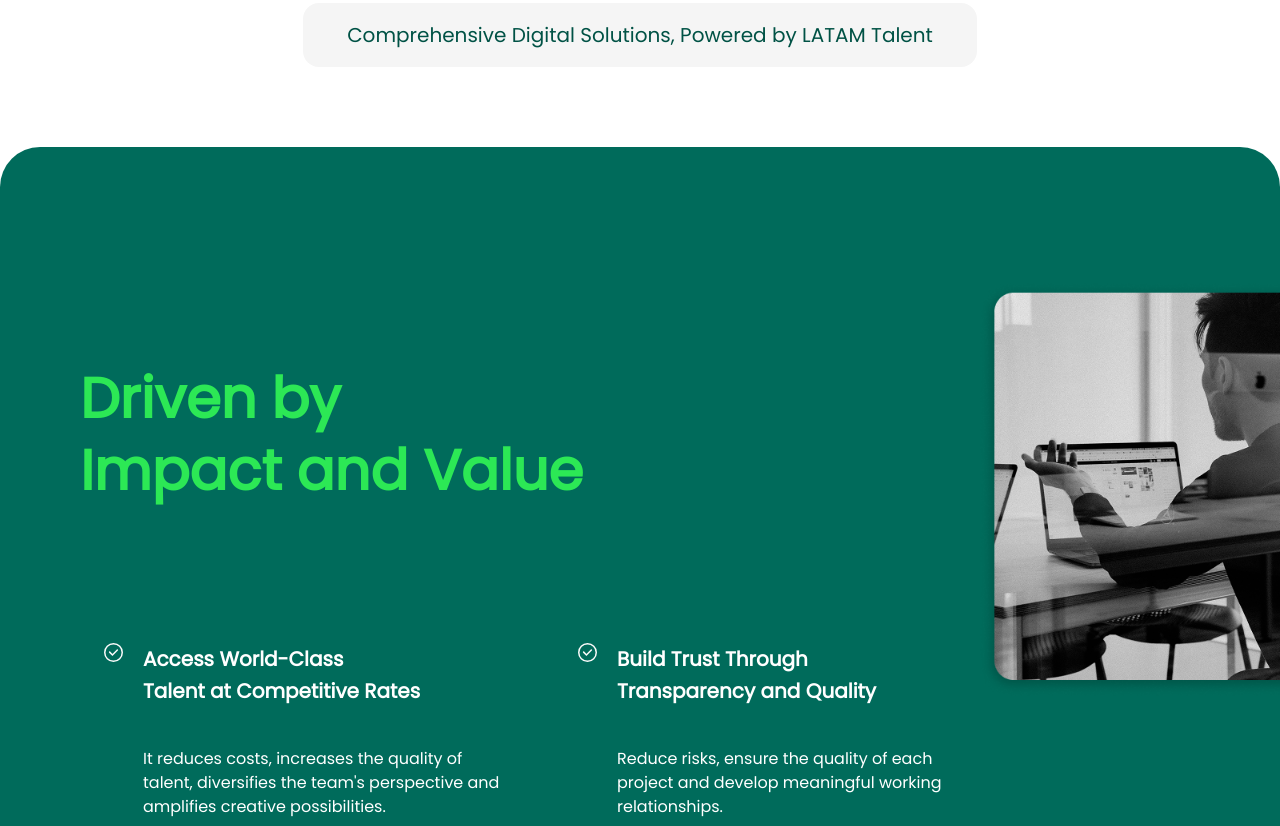
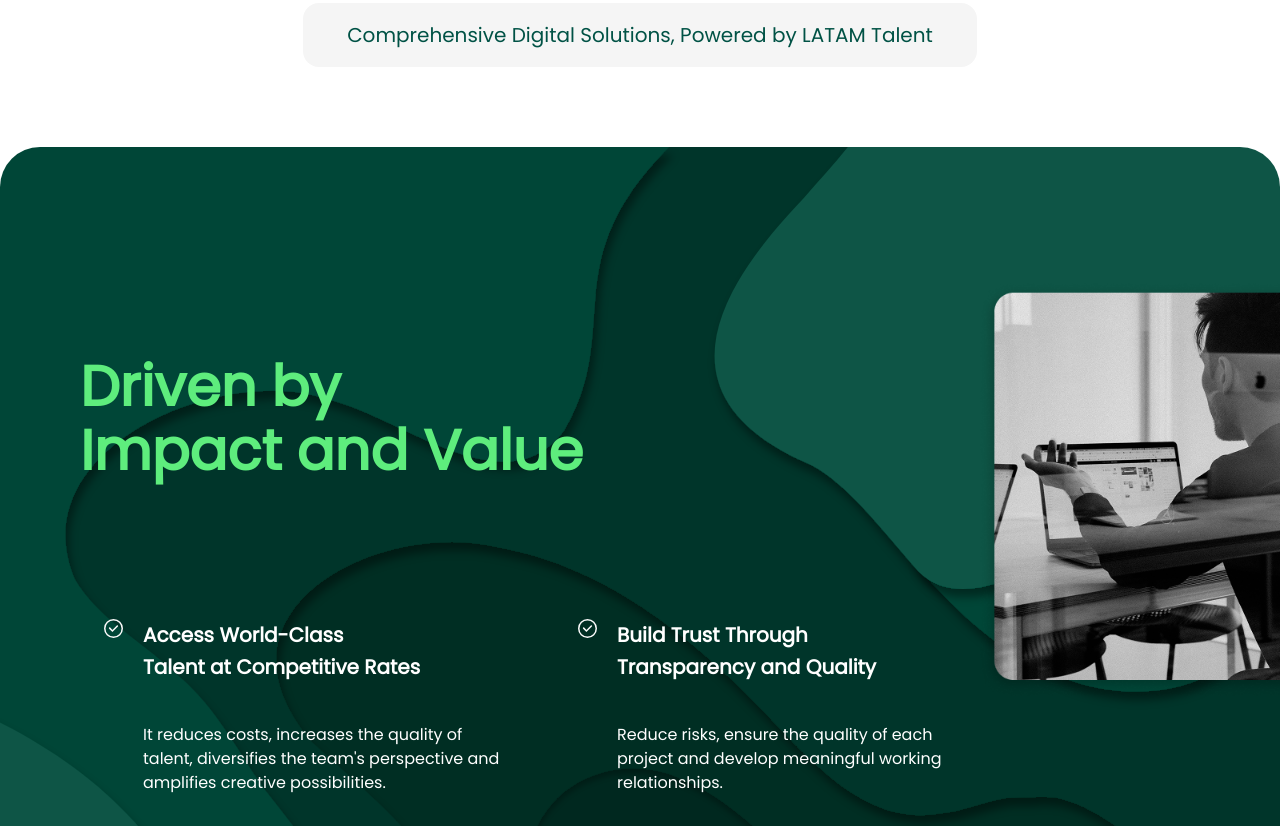
Before and after one commit to recalderon93/pangea-landing-remake, an Astro site: page / in a window 1280 px wide. Shown: the part 1993-2819 px from the top of the page. Built offline with nearby package versions, Linux system fonts and the light colour scheme; Astro itself is replaced by a stand-in of ours.

Commit message:
feat: Update Driven By title text [Driven-By]

```diff
--- a/src/features/DrivenBy/DrivenBy.astro
+++ b/src/features/DrivenBy/DrivenBy.astro
@@ -1,5 +1,6 @@
 ---
 import { t, type Locale } from "@/i18n";
+import bgImage from "@/images/background-pattern.svg";
 import drivenByImage from "@/images/driven-by-image.png";
 import { drivenByDataList } from "@/constants/drivenBy";
 import DrivenByItem from "./DrivenByItem.astro";
@@ -15,8 +16,10 @@ const column2 = drivenByDataList.slice(3, 6);
 ---
 
 <div
-  class="relative mt-20 overflow-hidden rounded-3xl bg-teal-400 px-8 pt-16 pb-20 whitespace-pre-line sm:rounded-[28px] sm:px-10 md:rounded-[32px] md:px-20 lg:rounded-[40px] lg:pt-30">
-  <h2 class="h2 mb-8 text-green-300">
+  style={`background-image: url(${bgImage.src});`}
+  class="relative mt-20 overflow-hidden rounded-3xl bg-teal-400 bg-cover [background-position:center_50%] px-8 pt-16 pb-20 whitespace-pre-line sm:rounded-[28px] sm:px-10 md:rounded-[32px] md:px-20 lg:rounded-[40px] lg:pt-30">
+  <h2
+    class="mb-8 text-[30px] leading-10 font-semibold text-green-200 sm:text-[56px] sm:leading-[64px]">
     {t(locale, "landing.drivenBy.title")}
   </h2>
   <img
```
